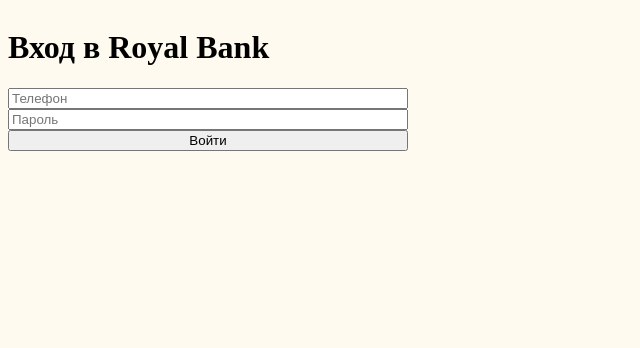
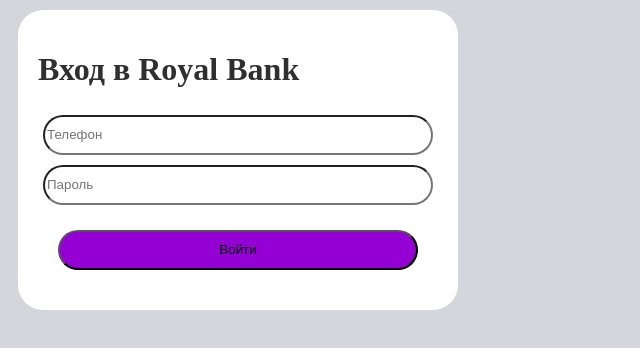
Before and after one commit to bobr2133/royal-bank-site, a plain HTML site: page index.html in a window 1280 px wide. Shown: the whole page, without its empty margins (0-640 px from the left). Drawn offline with Linux system fonts and the light colour scheme.

Commit message:
royal vodka

```diff
--- a/index.html
+++ b/index.html
@@ -5,7 +5,7 @@
 	<body>
 		<div class="login">
 			<h1>Вход в Royal Bank</h1>
-			<input type="text" placeholder="Телефон"/>
+			<input type="tel" placeholder="Телефон"/>
 			<input type="text" placeholder="Пароль"/>
 			<button class="loginButton">Войти</button>
 		</div>
--- a/main.css
+++ b/main.css
@@ -1,7 +1,7 @@
 html {
 	--main_color: #9400d3;
-	--background: #fffaf0;
-	-text_color: #2f2f2f;
+	--background: #d5d6db;
+	--text_color: #2f2f2f;
 	background-color: var(--background);
 	color: var(--text_color);
 }
@@ -10,3 +10,21 @@
 	max-width: 400px;
 	display: flex;
 	flex-direction:column;
+	background-color: white;
+	border-radius: 25px;
+	margin: 10px;
+	padding: 20px;
+}
+.login>button{
+	border-radius:20px;
+	min-height:40px;
+
+	margin: 20px;
+	background-color: var(--main_color);
+}
+.login>input{
+	border-radius:20px;
+	min-height:40px;
+	margin: 5px;
+
+}
```
